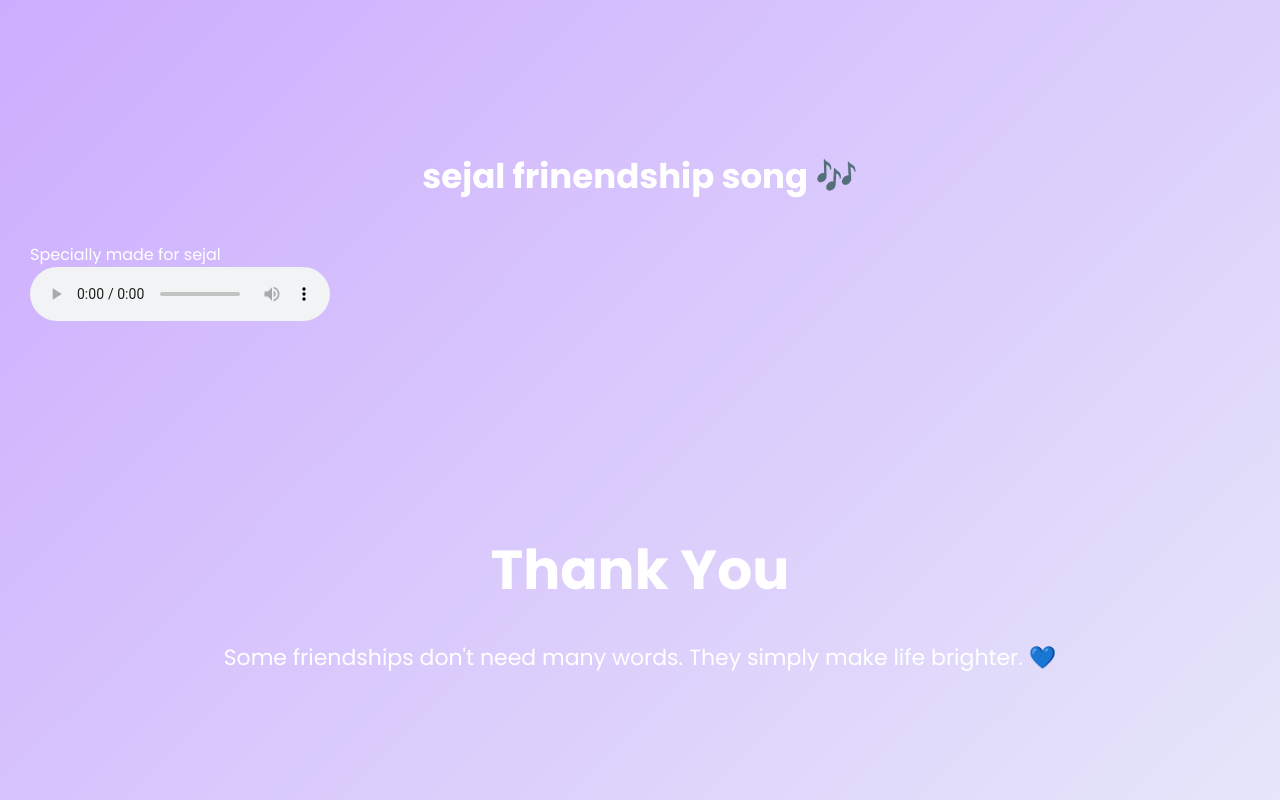
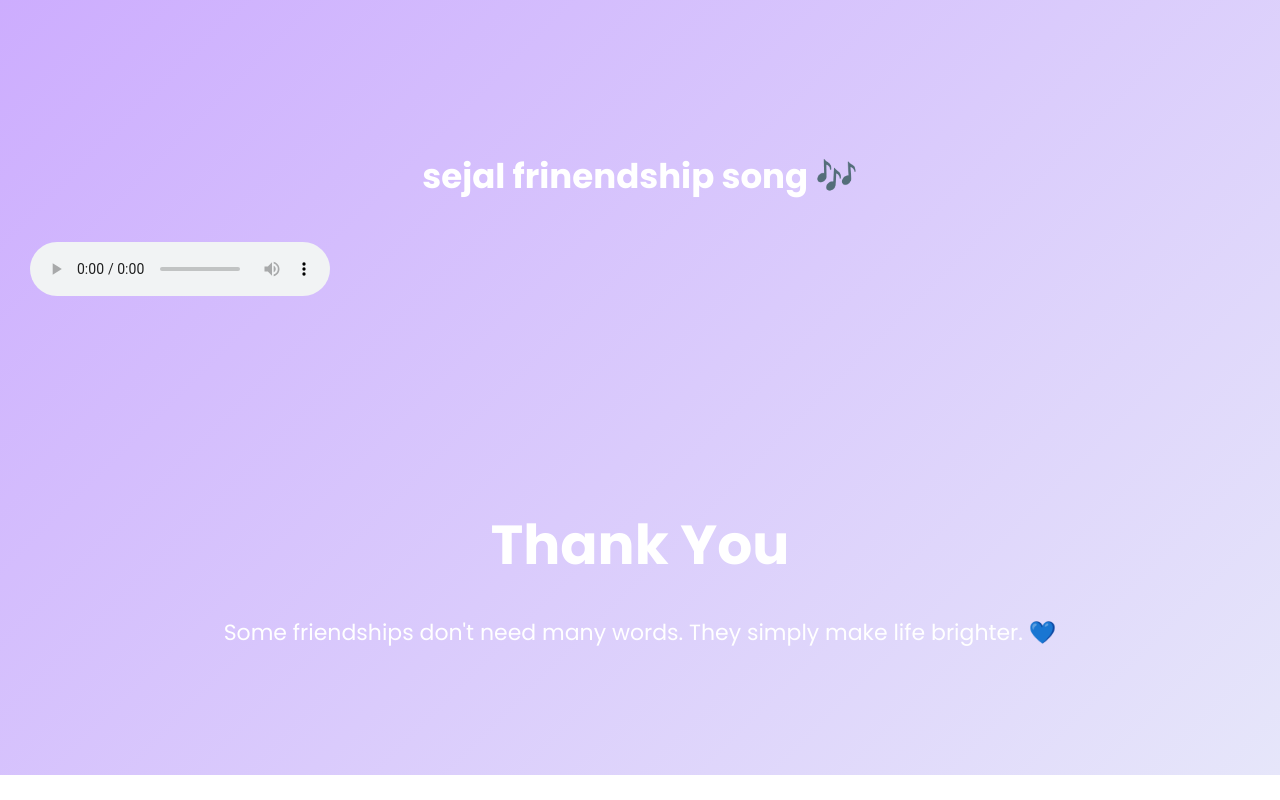
Before and after one commit to ruchita260711/sejal-friendship-day-, a plain HTML site: page index.html in a window 1280 px wide. Shown: the part 2836-3636 px from the top of the page. After the commit the page ends 3611 px from the top, so only its background shows below. Drawn offline with Linux system fonts and the light colour scheme.

```diff
--- a/index.html
+++ b/index.html
@@ -210,7 +210,7 @@
 <!-- friendship Song Section -->
 <section id="birthday-song">
     <h2>sejal frinendship song 🎶</h2>
-    <p>Specially made for sejal</p>
+
 
     <audio controls autoplay loop>
         <source src="Friendship.mp3" type="audio/mpeg">
```
